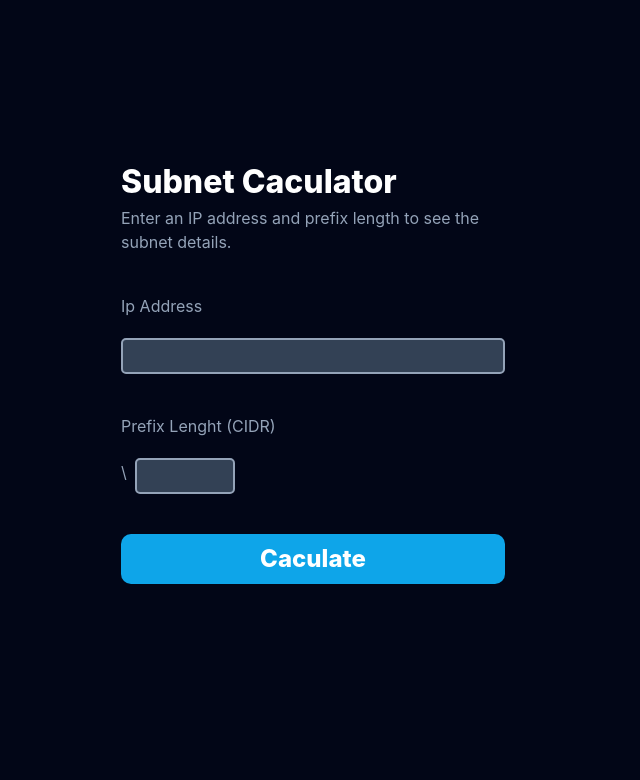
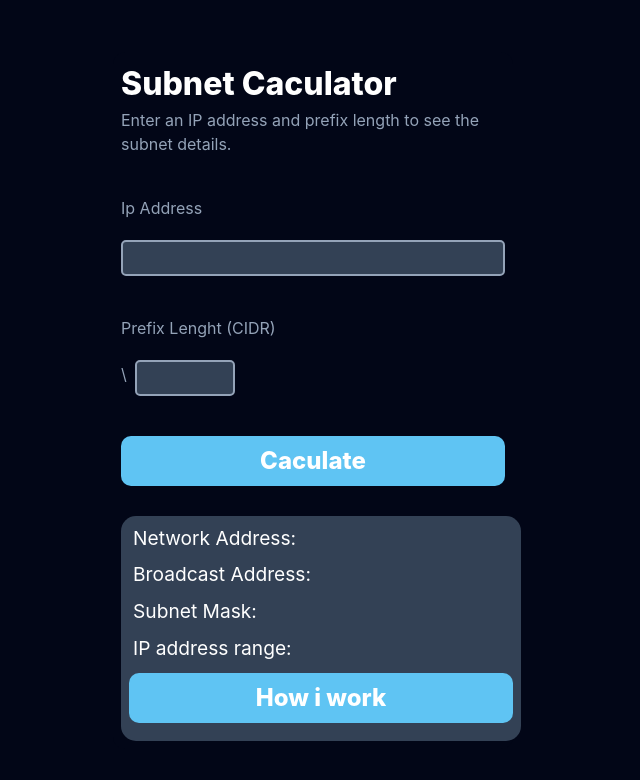
Before and after one commit to EmmanuelChigwende/Subnet-Caculator, a React (Vite) app in the folder SubnetCaculator/: page / in a window 1280 px wide. Shown: the top 780 px of the page, without its empty margins (327-967 px from the left). Built offline with nearby package versions, Linux system fonts and the light colour scheme.

Commit message:
added a couple of thingss to the ui and logic

```diff
--- a/SubnetCaculator/src/App.jsx
+++ b/SubnetCaculator/src/App.jsx
@@ -3,7 +3,7 @@ import Home from './Pages/Home'
 
 const App = () => {
   return (
-    <div  className='bg-[#020617] h-[100vh] flex flex-1 justify-center items-center'>
+    <div  className='bg-[#020617] min-h-[100vh] flex flex-1 justify-center items-center'>
       <Home/>
     </div>
   )
--- a/SubnetCaculator/src/Pages/Home.jsx
+++ b/SubnetCaculator/src/Pages/Home.jsx
@@ -10,14 +10,16 @@ const Home = () => {
   const [ipAddress, setIpAddress] = useState(null);
   const [prefix, setPrefix] = useState(null);
 
+
   // okay so first its input validation
-  function CaculateSubnet(){
-    const ValidatedUserInput = CheckValues(ipAddress,prefix)
-    prefixToMask(ValidatedUserInput.prefix)
+  function CaculateSubnet() {
+    const ValidatedUserInput = CheckValues(ipAddress, prefix);
+    toast.success(ValidatedUserInput.ipParts)
+    prefixToMask(ValidatedUserInput.prefix);
   }
 
   return (
-    <div className=" h-[500px] w-[400px] rounded-xl p-2">
+    <div className=" h-full w-[400px] rounded-xl p-2 bg-[#020617]">
       <div>
         <h1 className="text-white text-[2rem] font-extrabold">
           Subnet Caculator
@@ -51,10 +53,26 @@ const Home = () => {
       </div>
       <button
         onClick={CaculateSubnet}
-        className="w-full bg-[#0ea5e9] mt-10 h-[50px] rounded-[10px] text-white text-[1.5rem] font-extrabold"
+        className="w-full bg-[#5fc4f3] hover:bg-[#31a1d4] mt-10 h-[50px] rounded-[10px] text-white text-[1.5rem] font-extrabold"
       >
         Caculate
       </button>
+
+      {/* Output displays here */}
+
+      <div className="h-[225px] w-[400px] mt-[30px] p-2 rounded-[15px] bg-[#334155]">
+        <ul className="text-[1.2rem] pl-1 text-white grid-cols-1 space-y-2 gap-2">
+          <li>Network Address: </li>
+          <li>Broadcast Address: </li>
+          <li>Subnet Mask: </li>
+          <li>IP address range: </li>
+        </ul>
+        <div className="mt-[10px]">
+          <h1 className="w-full text-[1.5rem] text-white font-extrabold text-center flex items-center justify-center bg-[#5fc4f3]  hover:bg-[#31a1d4] h-[50px] rounded-[10px]">
+            How i work
+          </h1>
+        </div>
+      </div>
     </div>
   );
 };
--- a/SubnetCaculator/src/utils/Caculaton.js
+++ b/SubnetCaculator/src/utils/Caculaton.js
@@ -7,6 +7,11 @@ function prefixToMask(prefix){
     const Fulloctets = Math.floor(prefix/8)
     const LeftOverOctets = prefix % 8
     // bro honestly im stuck wtf am i even doing here
+    // bro wtf is subnetting fr
+
+    // bro wtf is this formula like who comes up with these
+    const SubnetMask = prefix ===  0 ? 0 :(0xFFFFFFFF << (32 -prefix)) >>> 0
+    console.log(SubnetMask)
 }
 
 export  {prefixToMask}
--- a/SubnetCaculator/src/utils/Validation.js
+++ b/SubnetCaculator/src/utils/Validation.js
@@ -5,7 +5,7 @@ function CheckValues(ipAddress,prefix) {
       toast.error("Please fill in all feilds");
     } else {
       if (prefix < 0 || prefix > 32) {
-        toast.error("please correct prefix value");
+        toast.error("please correct prefix value : Value is out of range");
       } else {
         if (ipAddress == "") {
           toast.error("Please input valid ip address");
```
